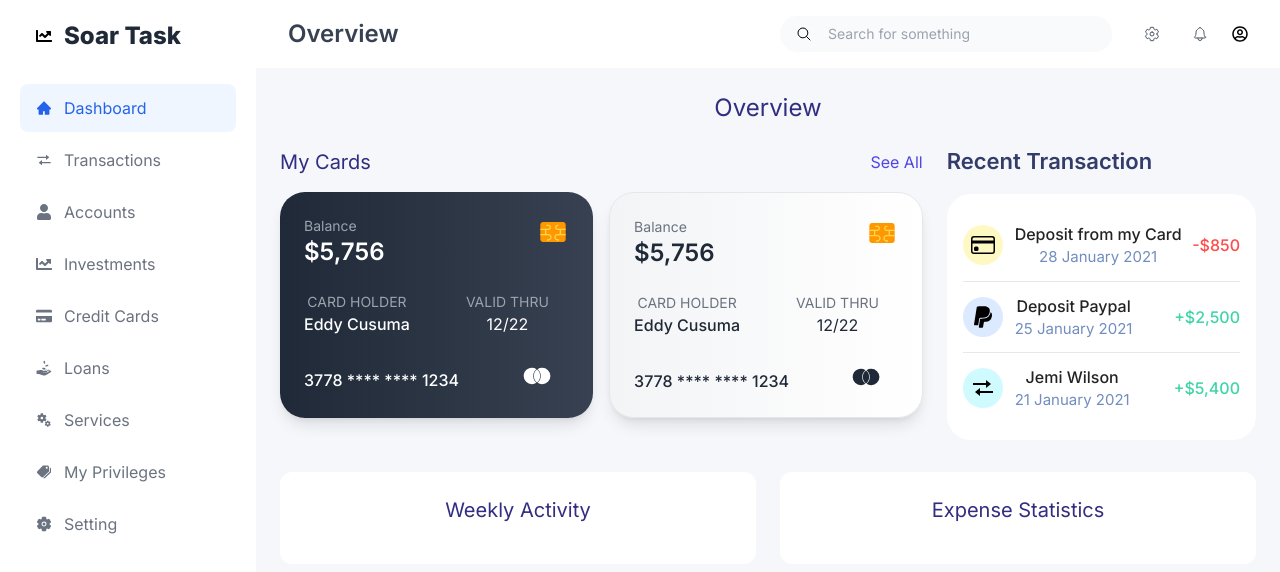
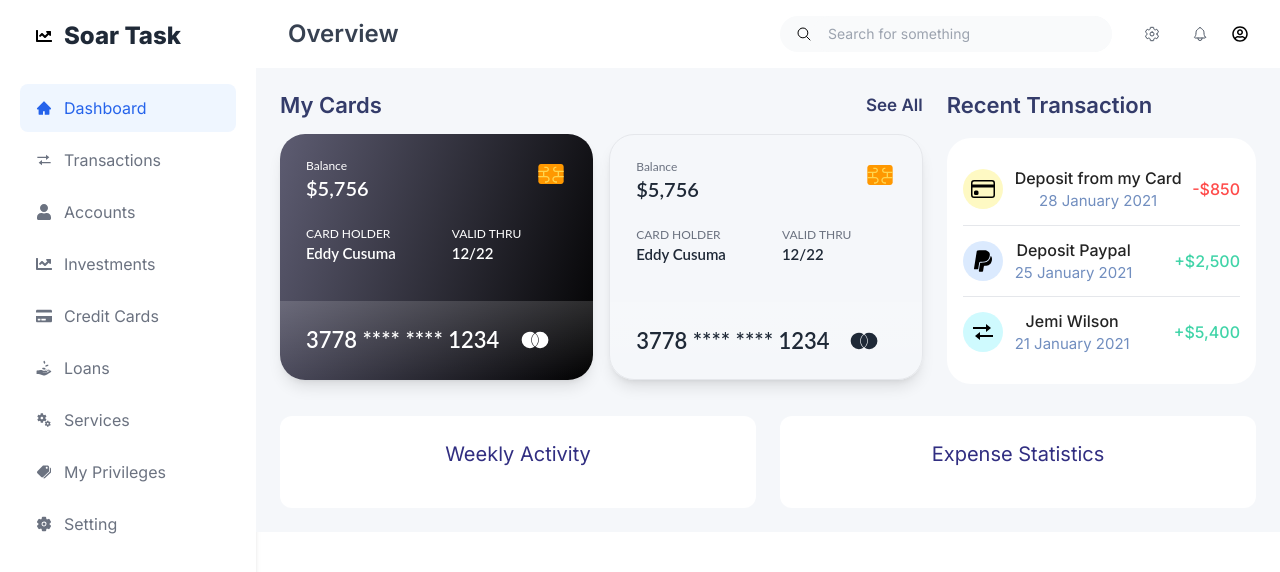
Before and after one commit to divyatiwari5/FinanceManagement, a React (Create React App) app: page /dashboard in a window 1280 px wide. Shown: the top 572 px of the page. Built offline with nearby package versions, Linux system fonts and the light colour scheme.

Commit message:
Updated styling for card

```diff
--- a/src/components/CardsSection/Card.tsx
+++ b/src/components/CardsSection/Card.tsx
@@ -17,22 +17,23 @@ const Card = ({
   variant = "dark",
 }: CardProps) => {
   const cardStyles = {
-    dark: "bg-gradient-to-r from-gray-800 to-gray-700 text-white",
-    light:
-      "bg-gradient-to-r from-gray-100 to-white text-gray-800 border border-gray-200",
+    dark: "bg-[linear-gradient(107.38deg,#5B5A6F_2.61%,#000000_101.2%)] text-white",
+    light: "bg-gradient-to-r to-white text-gray-800 border border-gray-200",
   };
 
   const labelStyles = {
-    dark: "text-gray-400",
+    dark: "text-white",
     light: "text-gray-500",
   };
 
   return (
-    <div className={`${cardStyles[variant]} p-6 rounded-[25px] w-96 shadow-lg`}>
-      <div className="flex flex-row justify-between">
+    <div className={`${cardStyles[variant]} rounded-[25px] w-[350px] shadow-lg`}>
+      <div className="flex flex-row justify-between px-[26px] pt-6">
         <div className="mb-6 text-left">
-          <p className={`${labelStyles[variant]} text-sm`}>Balance</p>
-          <p className="text-2xl font-semibold">${balance.toLocaleString()}</p>
+          <p className={`${labelStyles[variant]} text-xs font-lato`}>Balance</p>
+          <p className="text-xl font-semibold font-lato">
+            ${balance.toLocaleString()}
+          </p>
         </div>
 
         <div>
@@ -40,23 +41,29 @@ const Card = ({
         </div>
       </div>
 
-      <div className="flex gap-14">
-        <div className="mb-6">
-          <p className={`${labelStyles[variant]} text-sm`}>CARD HOLDER</p>
-          <p className="font-medium">{cardHolder}</p>
+      <div className="flex gap-14 px-[26px] text-left">
+        <div className="mb-9">
+          <p className={`${labelStyles[variant]} text-xs font-lato`}>
+            CARD HOLDER
+          </p>
+          <p className="font-semibold text-[15px] font-lato">{cardHolder}</p>
         </div>
         <div>
-          <p className={`${labelStyles[variant]} text-sm`}>VALID THRU</p>
-          <p>{validThru}</p>
+          <p className={`${labelStyles[variant]} text-xs font-lato`}>
+            VALID THRU
+          </p>
+          <p className="font-lato font-semibold text-[15px]">{validThru}</p>
         </div>
       </div>
 
-      <div className="flex justify-between items-end">
+      <div className="bg-[linear-gradient(180deg,rgba(255,255,255,0.15)_0%,rgba(255,255,255,0)_100%)]">
+        <div className="px-[26px] py-[22px] flex justify-between items-end">
           <div>
-          <p className="font-medium">{cardNumber}</p>
+            <p className="font-semibold text-[22px] font-lato">{cardNumber}</p>
           </div>
           <div className="w-12 h-8">
             <BiLogoMastercard size={32} />
+          </div>
         </div>
       </div>
     </div>
--- a/src/components/CardsSection/CardsSection.tsx
+++ b/src/components/CardsSection/CardsSection.tsx
@@ -1,28 +1,36 @@
 import Card from "./Card";
 
-const CardsSection = () => {
+interface CardData {
+  balance: number;
+  cardHolder: string;
+  cardNumber: string;
+  validThru: string;
+  variant: 'dark' | 'light';
+}
+
+interface CardsSectionProps {
+  cards: CardData[];
+}
+
+const CardsSection = ({ cards }: CardsSectionProps) => {
   return (
     <div className="col-span-2 mb-8">
       <div className="flex justify-between items-center mb-4">
-        <h2 className="text-xl text-indigo-900">My Cards</h2>
-        <button className="text-indigo-600">See All</button>
+        <h2 className="text-[22px] leading-[26px] text-primaryIndigo font-semibold">My Cards</h2>
+        <button className="text-primaryIndigo text-[17px] font-semibold leading-5">See All</button>
       </div>
 
       <div className="flex gap-4">
-        <Card
-          balance={5756}
-          cardHolder="Eddy Cusuma"
-          cardNumber="3778 **** **** 1234"
-          validThru="12/22"
-          variant="dark"
-        />
-        <Card
-          balance={5756}
-          cardHolder="Eddy Cusuma"
-          cardNumber="3778 **** **** 1234"
-          validThru="12/22"
-          variant="light"
-        />
+        {cards.map((card, index) => (
+          <Card
+            key={index}
+            balance={card.balance}
+            cardHolder={card.cardHolder}
+            cardNumber={card.cardNumber}
+            validThru={card.validThru}
+            variant={card.variant}
+          />
+        ))}
       </div>
     </div>
   );
--- a/src/pages/Dashboard.tsx
+++ b/src/pages/Dashboard.tsx
@@ -5,6 +5,23 @@ import { FaPaypal } from "react-icons/fa";
 import { BiTransfer } from "react-icons/bi";
 
 const Dashboard = () => {
+  const cards = [
+    {
+      balance: 5756,
+      cardHolder: "Eddy Cusuma",
+      cardNumber: "3778 **** **** 1234",
+      validThru: "12/22",
+      variant: "dark" as const
+    },
+    {
+      balance: 5756,
+      cardHolder: "Eddy Cusuma",
+      cardNumber: "3778 **** **** 1234",
+      validThru: "12/22",
+      variant: "light" as const
+    }
+  ];
+
   const transactions = [
     {
       icon: BsCreditCard,
@@ -31,10 +48,8 @@ const Dashboard = () => {
 
   return (
     <div className="p-6 bg-lightBlue">
-      <h1 className="text-2xl text-indigo-900 mb-6">Overview</h1>
-
       <div className="grid grid-cols-3 gap-6">
-        <CardsSection />
+        <CardsSection cards={cards} />
         <TransactionsSection transactions={transactions} />
       </div>
 
```
Lines whose indentation alone changed are shown as unchanged.
